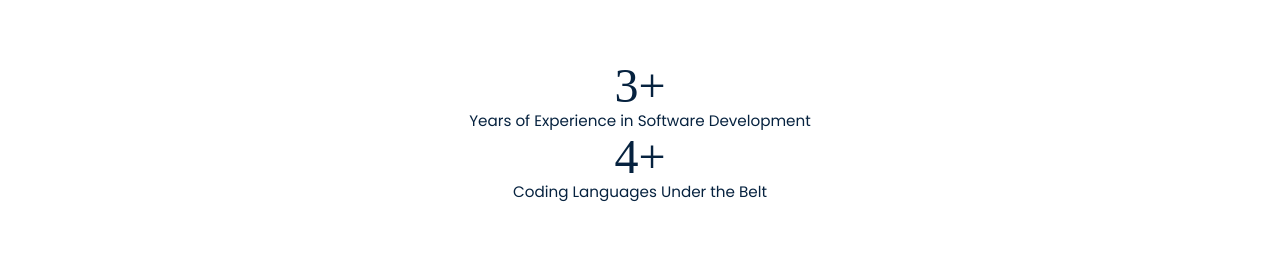
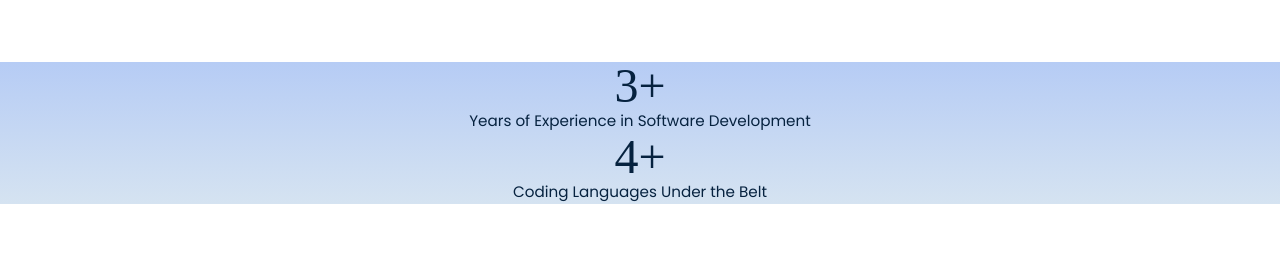
Before and after one commit to Sridhar-C-25/react_portfolio_2, a React (Vite) app: page / in a window 1280 px wide. Shown: the part 802-1056 px from the top of the page. Built offline with nearby package versions, Linux system fonts and the light colour scheme; a web font is replaced by a local one.

Commit message:
hero background color

```diff
--- a/src/components/Hero.jsx
+++ b/src/components/Hero.jsx
@@ -52,7 +52,7 @@
         </div>
       </div>
       <section className="py-16 text-center">
-        <div className="container mx-auto">
+        <div className="container mx-auto bg-primaryLinear">
           {hero.hero_content.map((content, i) => (
             <div key={i}>
               {i === 0 && (
```
